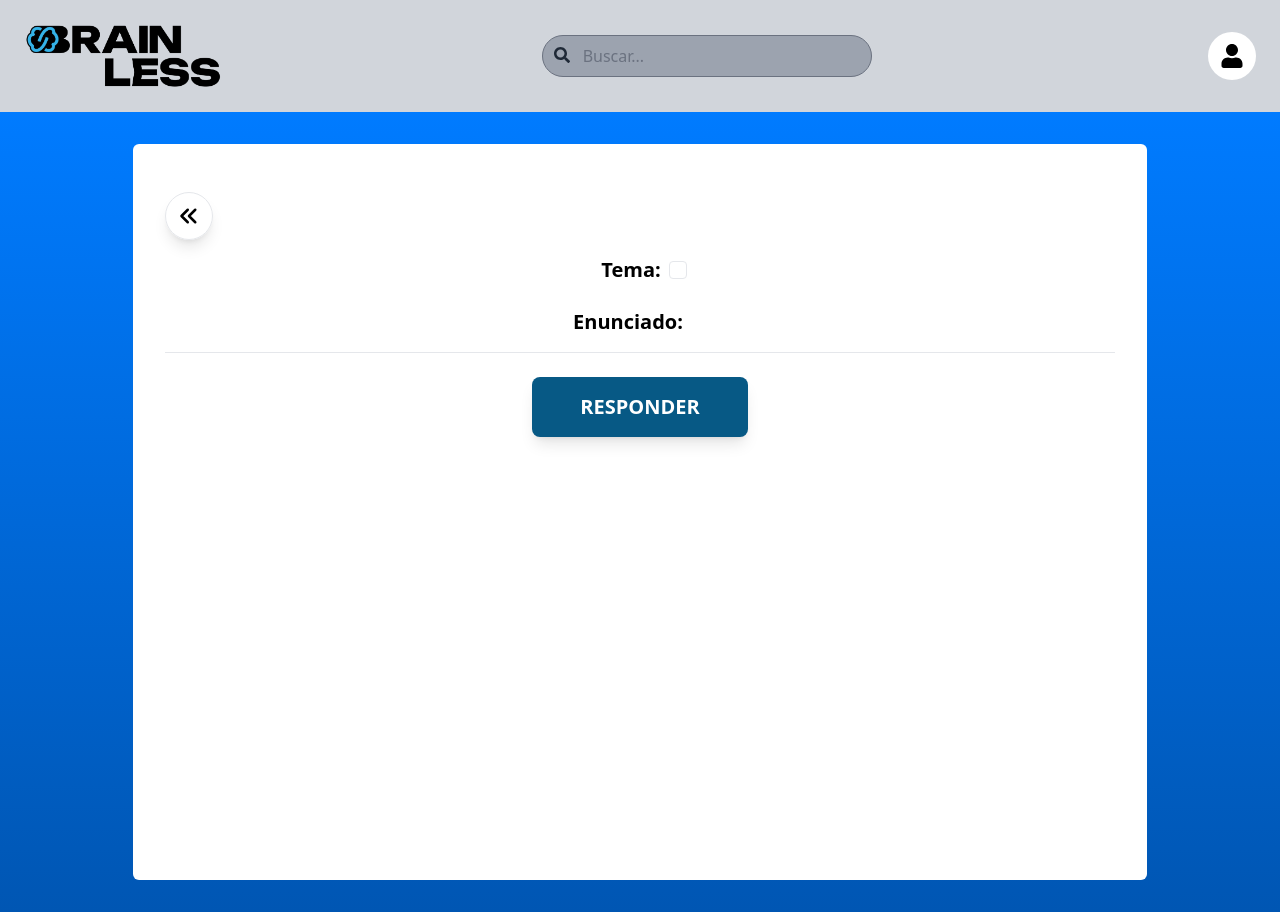
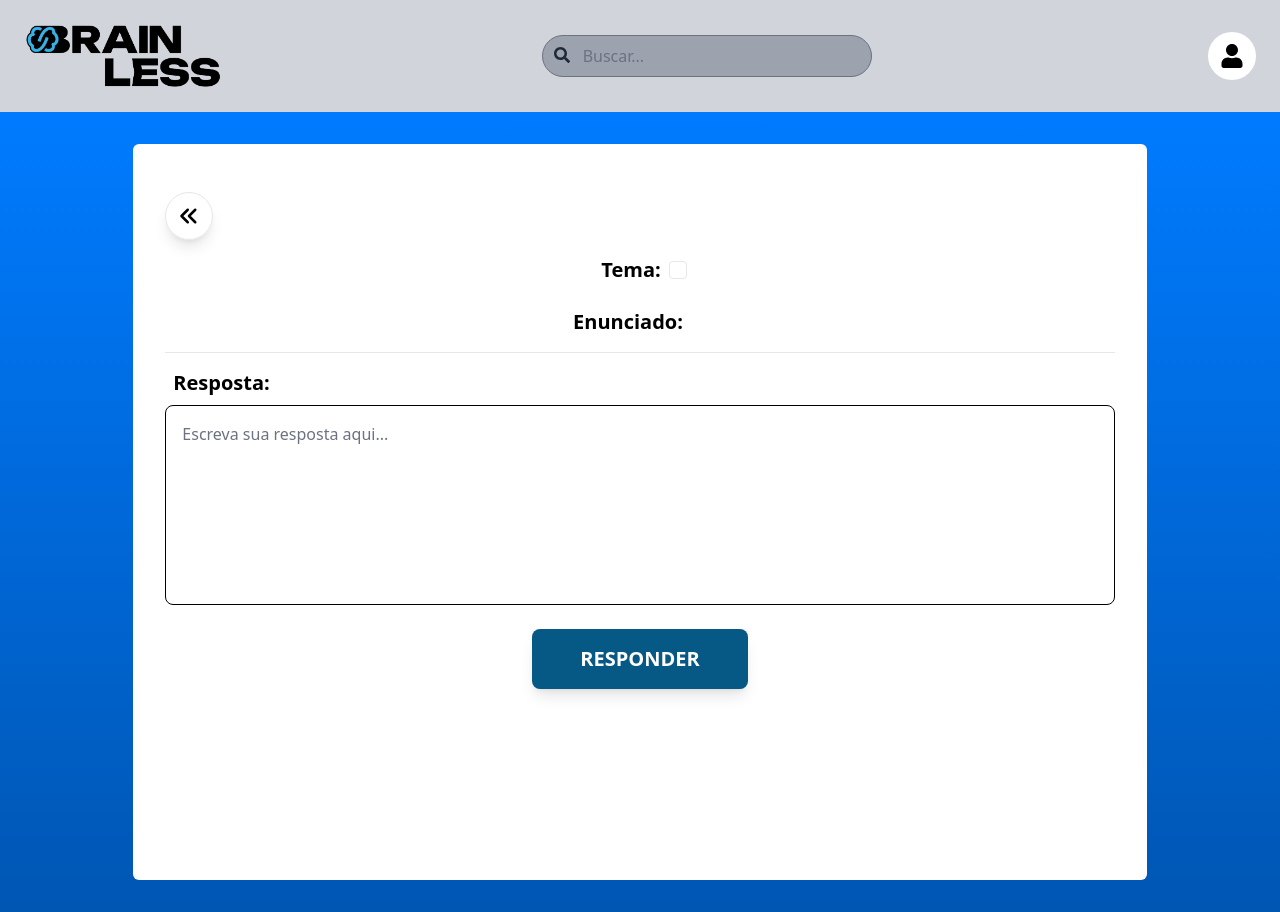
Before and after one commit to edu-doc/Brainless, a React (Vite) app: page /responder-questao/1 in a window 1280 px wide. Built offline with nearby package versions, Linux system fonts and the light colour scheme; no server answers.

Commit message:
agora é possivel responder qeustoes subjetivas (respostas ainda nao estao indo pro banco)

```diff
--- a/src/routes/responder-questao.tsx
+++ b/src/routes/responder-questao.tsx
@@ -21,6 +21,7 @@ const ResponderQuestao = () => {
   const [showModal, setShowModal] = useState(false);
   const [message, setMessage] = useState("");
   const [loading, setLoading] = useState(false);
+  const [respostaSubjetiva, setRespostaSubjetiva] = useState(""); // Estado para resposta subjetiva
   const navigate = useNavigate();
 
   const params = useParams<Record<string, string | undefined>>();
@@ -30,7 +31,6 @@ const ResponderQuestao = () => {
       if (params.id) {
         try {
           const res = await api.get(`questaoAluno?id=${params.id}`);
-          // Preencher os estados com os dados da questão
           setEnunciado(res.data.enunciado);
           setTema(res.data.tema[0]);
           setAltA(res.data.alternativas[0]);
@@ -40,7 +40,6 @@ const ResponderQuestao = () => {
           setAltE(res.data.alternativas[4]);
           setResposta(res.data.resposta);
           setJustificativa(res.data.justificativa);
-          // e assim por diante para outros campos
         } catch (error) {
           setMessage(
             "Erro ao conectar com o servidor. Tente novamente mais tarde."
@@ -52,13 +51,40 @@ const ResponderQuestao = () => {
     fetchQuestao();
   }, [params.id]);
 
-  const handleSubmit = (e: any) => {
-    e.preventDefault(); // Previne o comportamento padrão do formulário
-    if (submitted) {
-      setShowModal(true);
-    } else {
-      setSubmitted(true);
+  // Função para verificar se a questão é subjetiva
+  const isQuestaoSubjetiva = !alternativaA && !alternativaB && !alternativaC && !alternativaD && !alternativaE;
+
+  const handleSubmit = async (e: any) => {
+    e.preventDefault();
+
+    if (isQuestaoSubjetiva && !respostaSubjetiva.trim()) {
+      setMessage("O campo de resposta é obrigatório.");
+      return;
     }
+
+    setMessage("");
+    setLoading(true);
+
+    // try {
+    //   const data = {
+    //     questaoId: params.id,
+    //     resposta: isQuestaoSubjetiva ? respostaSubjetiva : alternativaSelecionada,
+    //   };
+
+    //   await api.post("/responder-questao", data);
+
+    //   if (submitted) {
+    //     setShowModal(true);
+    //   } else {
+    //     setSubmitted(true);
+    //   }
+
+    //   setMessage("Resposta cadastrada com sucesso.");
+    // } catch (error) {
+    //   setMessage("Erro ao cadastrar a resposta. Tente novamente.");
+    // } finally {
+    //   setLoading(false);
+    // }
   };
 
   return (
@@ -126,7 +152,27 @@ const ResponderQuestao = () => {
 
             <hr />
 
-            {/* Alternativa A e B */}
+            {/* Verificação se a questão é subjetiva ou objetiva */}
+            {isQuestaoSubjetiva ? (
+              <div className="flex flex-col">
+                <label
+                  htmlFor="respostaSubjetiva"
+                  className="text-black text-xl font-semibold p-2"
+                >
+                  Resposta:
+                </label>
+                <textarea
+                  id="respostaSubjetiva"
+                  className="w-full p-4 border border-black rounded-lg focus:outline-none focus:ring-2 resize-none"
+                  style={{ minHeight: "200px" }}  // Define uma altura mínima de 200px
+                  value={respostaSubjetiva}
+                  onChange={(e) => setRespostaSubjetiva(e.target.value)}
+                  placeholder="Escreva sua resposta aqui..."
+                />
+              </div>
+            ) : (
+              <>
+                {/* Alternativas A até E */}
                 {alternativaA && (
                   <Alternative
                     resposta={resposta}
@@ -181,6 +227,8 @@ const ResponderQuestao = () => {
                     submitted={submitted}
                   />
                 )}
+              </>
+            )}
 
               {/* Cancelar e Responder */}
             <div className="flex justify-center mt-4">
@@ -190,7 +238,7 @@ const ResponderQuestao = () => {
                   className="bg-sky-800 text-white font-semibold px-12 py-4 rounded-lg text-xl shadow-lg hover:bg-sky-600 w-full"
                   onClick={handleSubmit}
                 >
-                  {submitted ? "JUSTIFICATIVA" : "RESPONDER"}
+                  {submitted ? "RESPOSTA DO PROFESSOR" : "RESPONDER"}
                 </button>
               </div>
 
```
Lines whose indentation alone changed are shown as unchanged.
